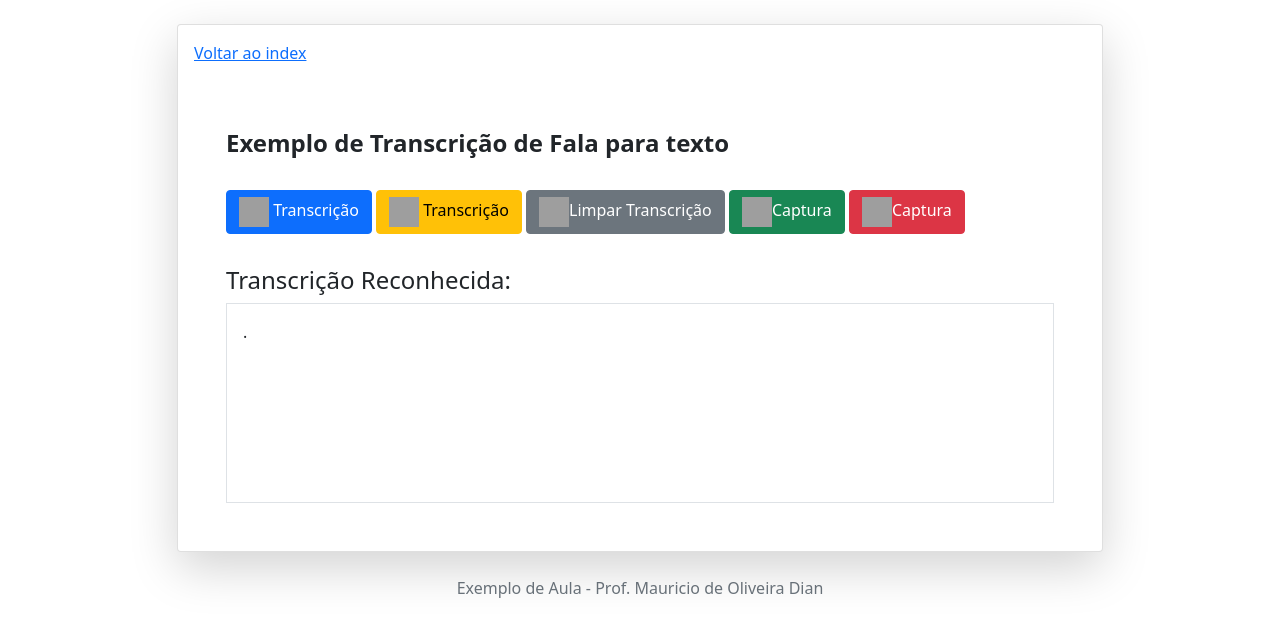
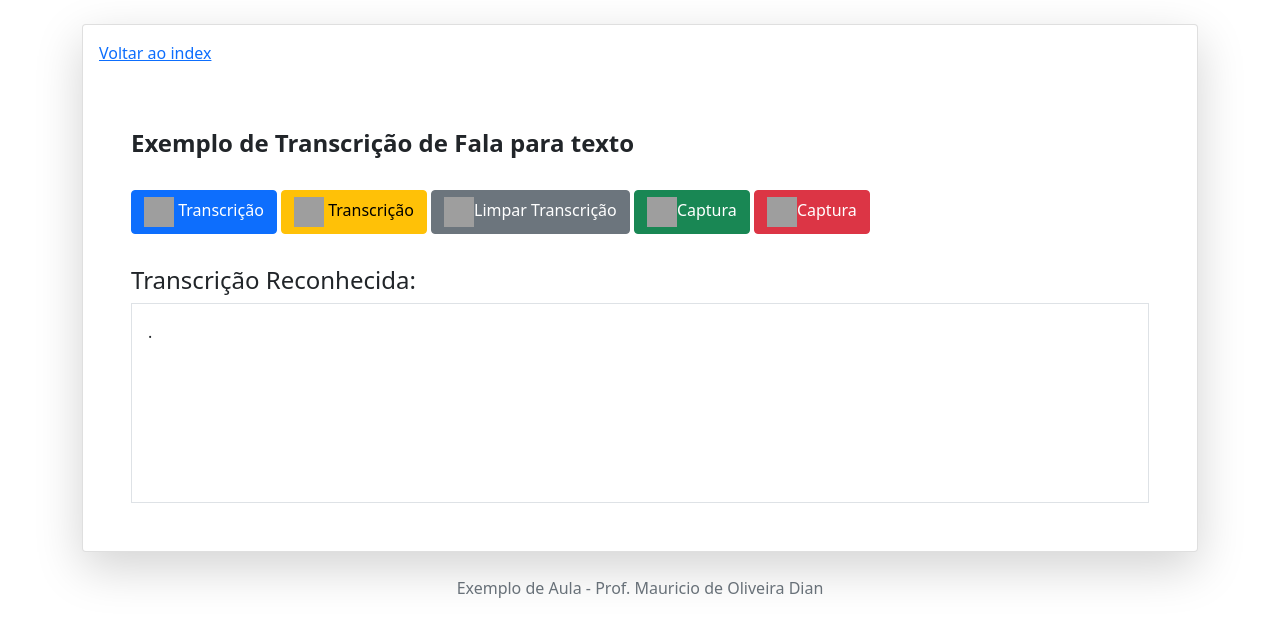
Before and after one commit to mauricioodian/Exemplo-SpeechToText-Flask, a Flask app: page /exemplo in a window 1280 px wide. Shown: the top 637 px of the page. Run offline with Flask 3, Linux system fonts and the light colour scheme; grey boxes are pictures that could not be loaded.

Commit message:
Update exemplo.html

```diff
--- a/templates/exemplo.html
+++ b/templates/exemplo.html
@@ -13,7 +13,7 @@
 <body>
 	<div class="container h-100">
 		<div class="row justify-content-sm-center h-100">
-			<div class="col-xxl-6 col-xl-10 col-lg-10 col-md-8 col-sm-8">
+			<div>
 				<div class="card shadow-lg my-4">
 					<div class="card-body">
 						<a href="/">Voltar ao index</a>
```
